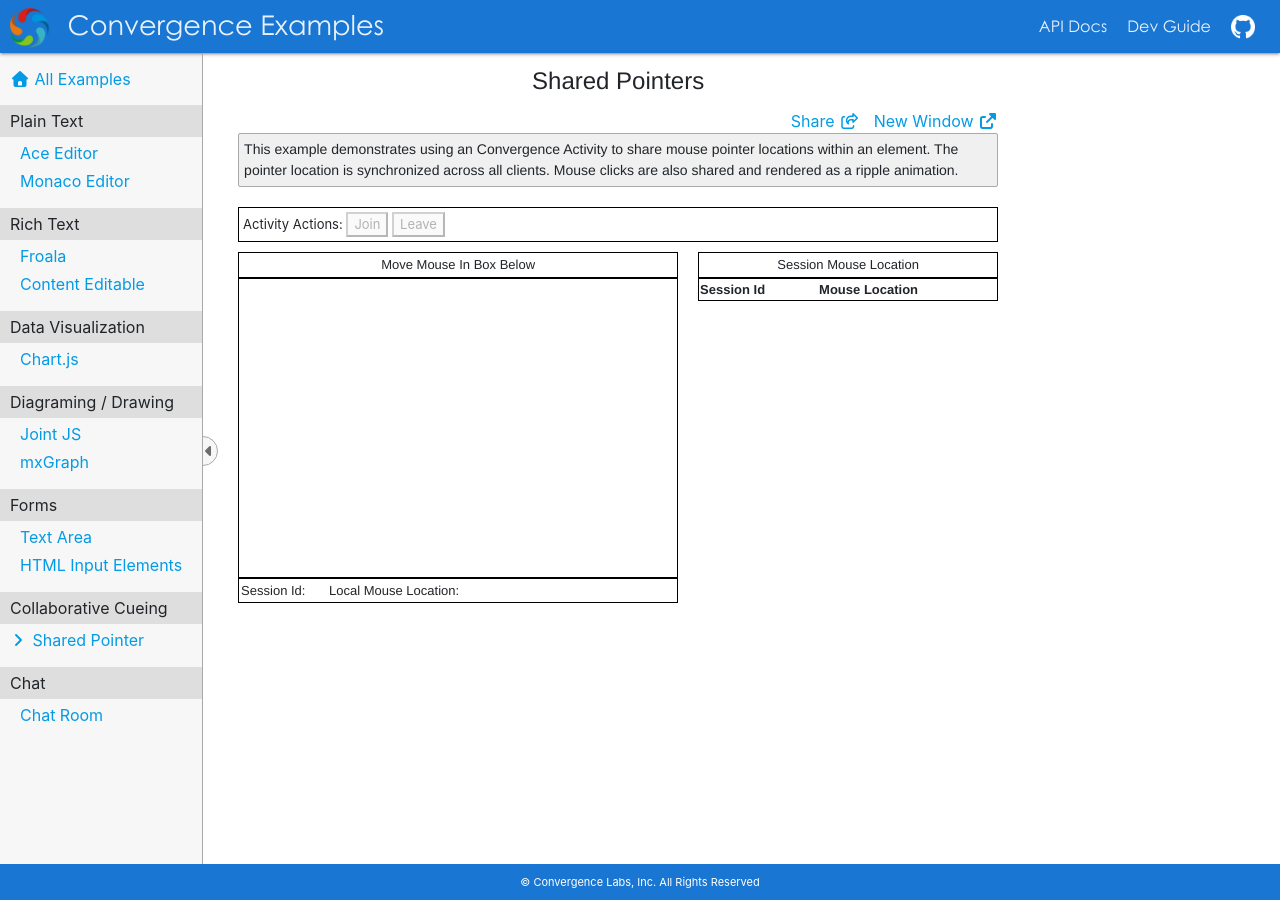
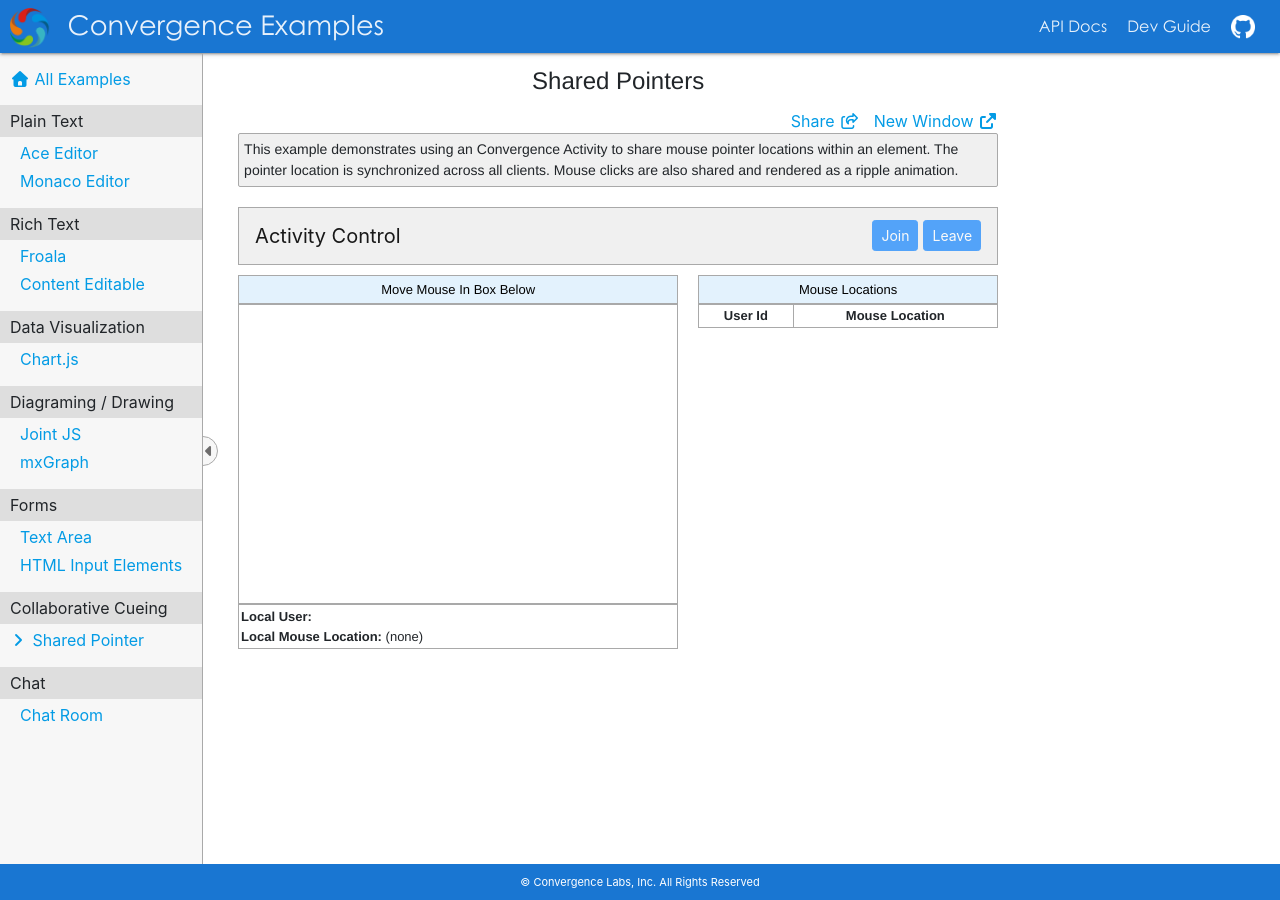
Before and after one commit to convergencelabs/javascript-examples, a Jekyll site: the page built from src/examples/pointer/index.html, in a window 1280 px wide. Built offline with Jekyll 4.4.1, drawn with Linux system fonts in a browser that asks for light colours; nearby versions of some CDN libraries; library files that are not in the unit come from our copies; a script that is not in the unit is left out.

Commit message:
Updated the activity example to improve the look and feel.

```diff
--- a/src/examples/pointer/index.html
+++ b/src/examples/pointer/index.html
@@ -11,26 +11,29 @@
     within an element. The pointer location is synchronized across all clients. Mouse clicks
     are also shared and rendered as a ripple animation.
 ---
+<nav class="navbar navbar-light">
+  <a class="navbar-brand">Activity Control</a>
+  <form class="form-inline">
+    <button class="btn btn-sm btn-primary" type="button" id="joinButton" onclick="joinActivity()" disabled="disabled">Join</button>
+    <button class="btn btn-sm btn-primary" type="button" id="leaveButton" onclick="leaveActivity()" disabled="disabled">Leave</button>
+  </form>
+</nav>
 
-<div id="buttons">
-  <span>Activity Actions: </span>
-  <button id="joinButton" onclick="joinActivity()" disabled="disabled">Join</button>
-  <button id="leaveButton" onclick="leaveActivity()" disabled="disabled">Leave</button>
-</div>
 <div id="pointer-content">
   <div id="cursors">
     <div id="titleBar">Move Mouse In Box Below</div>
-    <div id="cursorBox" onmousemove="mouseMoved(event)" onclick="mouseClicked(event)"></div>
+    <div id="cursorBox" onmousemove="mouseMoved(event)" onclick="mouseClicked(event)" onmouseleave="mouseOut(event)"></div>
     <div id="statusBar">
-      <span>Session Id: </span><span id="sessionId"></span>
-      <span>Local Mouse Location: </span><span id="localMouse"></span>
+      <span class="label">Local User: </span><span id="localUser"></span>
+      <br />
+      <span class="label">Local Mouse Location: </span><span id="localMouse"> (none)</span>
     </div>
   </div>
   <div id="sessions">
-    <div id="rightTitle">Session Mouse Location</div>
+    <div id="rightTitle">Mouse Locations</div>
     <table id="mouseLocationsTable">
       <thead>
-      <th>Session Id</th>
+      <th>User Id</th>
       <th>Mouse Location</th>
       </thead>
       <tbody id="mouseLocations">
--- a/src/examples/pointer/pointer.css
+++ b/src/examples/pointer/pointer.css
@@ -4,18 +4,19 @@
 }
 
 #pointer-content {
-  font-family: Helvetica Neue, Helvetica, Arial;
+  font-family: Helvetica Neue, Helvetica, Arial, sans-serif;
   font-size: 13px;
   display: flex;
 }
 
-#buttons {
-  width: 100%;
-  box-sizing: border-box;
-  padding: 4px;
-  border: 1px solid black;
+.navbar {
+  background: #F0F0F0;
   margin-bottom: 10px;
-  font-size: 13px;
+  border: 1px solid darkgray;
+}
+
+.navbar button {
+  margin-left: 5px;
 }
 
 #sessions {
@@ -24,19 +25,21 @@
 
 #cursorBox {
   height: 300px;
-  border: 1px solid black;
+  border: 1px solid darkgray;
   position: relative;
+  overflow: hidden;
 }
 
 #titleBar, #rightTitle {
-  border: 1px solid black;
-  padding: 2px;
+  border: 1px solid darkgray;
+  padding: 4px;
   text-align: center;
+  background: #e3f2fd;
+  color: black;
 }
 
-
 #statusBar {
-  border: 1px solid black;
+  border: 1px solid darkgray;
   padding: 2px;
 }
 
@@ -51,12 +54,12 @@
 
 #mouseLocationsTable {
   width: 100%;
-  border: 1px solid black;
+  border: 1px solid darkgray;
 }
 
-#mouseLocationsTable td {
+#mouseLocationsTable td, #mouseLocationsTable th {
   text-align: center;
-  border: 1px solid black;
+  border: 1px solid darkgray;
 }
 
 .remoteCursor {
@@ -72,3 +75,7 @@
   border-radius: 18px;
   background-color: palegreen;
 }
+
+.label {
+  font-weight: bold;
+}
--- a/src/examples/pointer/pointer.js
+++ b/src/examples/pointer/pointer.js
@@ -5,7 +5,7 @@
 // The element that shows the local mouse location
 const localMouseSpan = document.getElementById("localMouse");
 
-const sessionIdSpan = document.getElementById("sessionId");
+const localUserSpan = document.getElementById("localUser");
 
 // The list where all the cursors by session are listed.
 const mouseLocations = document.getElementById("mouseLocations");
@@ -17,17 +17,19 @@
 let activity;
 
 // A map of remote cursors by sessionId
-const remoteSessions = {};
+const sessions = new Map();
 
 // The domain that this example connects too.
 let domain;
 
 let zOrder = 1;
 
-Convergence.connectAnonymously(CONVERGENCE_URL).then(function (d) {
+const username = "User-" + (Math.floor(Math.random() * 900000) + 100000);
+
+Convergence.connectAnonymously(CONVERGENCE_URL, username).then(function (d) {
   domain = d;
   joinButton.disabled = false;
-  sessionIdSpan.innerHTML = domain.session().sessionId();
+  localUserSpan.innerHTML = domain.session().user().displayName;
 }).catch(function (error) {
   console.log("Could not connect: " + error);
 });
@@ -42,7 +44,7 @@
 
     participants.forEach(function (participant) {
       const local = participant.sessionId === activity.session().sessionId();
-      handleSessionJoined(participant.sessionId, local);
+      handleSessionJoined(participant);
       const state = participant.state.get("pointer");
       if (state) {
         updateMouseLocation(participant.sessionId, state.x, state.y, local);
@@ -52,7 +54,7 @@
     activity.events().subscribe(function (event) {
       switch (event.name) {
         case "session_joined":
-          handleSessionJoined(event.sessionId, event.local);
+          handleSessionJoined(event.participant);
           break;
         case "session_left":
           handleSessionLeft(event.sessionId);
@@ -69,6 +71,11 @@
               break;
           }
           break;
+        case "state_removed":
+          if (event.key === "pointer") {
+            hidePointer(event.sessionId, event.local);
+          }
+          break;
       }
     });
   });
@@ -79,14 +86,22 @@
   activity.leave();
   joinButton.disabled = false;
   leaveButton.disabled = true;
+
+  sessions.forEach((remoteSession, sessionId) => {
+    handleSessionLeft(sessionId);
+  });
+
+  sessions.clear();
 }
 
 // Handles a session joining (both remote and local)
-function handleSessionJoined(sessionId, local) {
+function handleSessionJoined(participant) {
+  const sessionId = participant.sessionId;
+  const username = participant.user.displayName;
   const sessionTr = document.createElement("tr");
-  const sessionIdCell = document.createElement("td");
-  sessionIdCell.innerHTML = sessionId;
-  sessionTr.appendChild(sessionIdCell);
+  const usernameCell = document.createElement("td");
+  usernameCell.innerHTML = username;
+  sessionTr.appendChild(usernameCell);
 
   const locationCell = document.createElement("td");
   sessionTr.appendChild(locationCell);
@@ -94,7 +109,7 @@
   mouseLocations.appendChild(sessionTr);
   let cursorDiv;
 
-  if (!local) {
+  if (!participant.local) {
     cursorDiv = document.createElement("img");
     cursorDiv.src = "assets/cursor.png";
     cursorDiv.className = "remoteCursor";
@@ -102,29 +117,45 @@
     cursorBox.appendChild(cursorDiv);
   }
 
-  remoteSessions[sessionId] = {
+  sessions.set(sessionId, {
     sessionTr: sessionTr,
     locationCell: locationCell,
     cursorDiv: cursorDiv
+  });
+
+  if (participant.state.has("pointer")) {
+    const pointer = participant.state.get("pointer");
+    updateMouseLocation(sessionId, pointer.x, pointer.y, participant.local);
+  } else {
+    hidePointer(sessionId, participant.local);
   }
 }
 
 // Handles a session leaving (both remote and local)
 function handleSessionLeft(sessionId) {
-  const sessionRec = remoteSessions[sessionId];
+  const sessionRec = sessions.get(sessionId);
   sessionRec.sessionTr.parentNode.removeChild(sessionRec.sessionTr);
   if (sessionRec.cursorDiv) {
     cursorBox.removeChild(sessionRec.cursorDiv);
   }
-  delete remoteSessions[sessionId];
+  sessions.delete(sessionId);
+}
+
+function hidePointer(sessionId, local) {
+  const sessionRec = sessions.get(sessionId);
+  sessionRec.locationCell.innerHTML = "(none)";
+  if (!local) {
+    sessionRec.cursorDiv.style.visibility = "hidden";
+  }
 }
 
 function updateMouseLocation(sessionId, x, y, local) {
-  const sessionRec = remoteSessions[sessionId];
+  const sessionRec = sessions.get(sessionId);
   sessionRec.locationCell.innerHTML = "(" + x + "," + y + ")";
   if (!local) {
     sessionRec.cursorDiv.style.top = y + "px";
     sessionRec.cursorDiv.style.left = x + "px";
+    sessionRec.cursorDiv.style.visibility = "visible";
   }
 }
 
@@ -153,6 +184,13 @@
   }
 }
 
+function mouseOut(evt) {
+  localMouseSpan.innerHTML = " (none)";
+  if (activity && activity.isJoined()) {
+    activity.removeState("pointer");
+  }
+}
+
 function mouseClicked(event) {
   if (activity && activity.isJoined()) {
     const coordinates = getMouseEventCoordinates(event);
```
